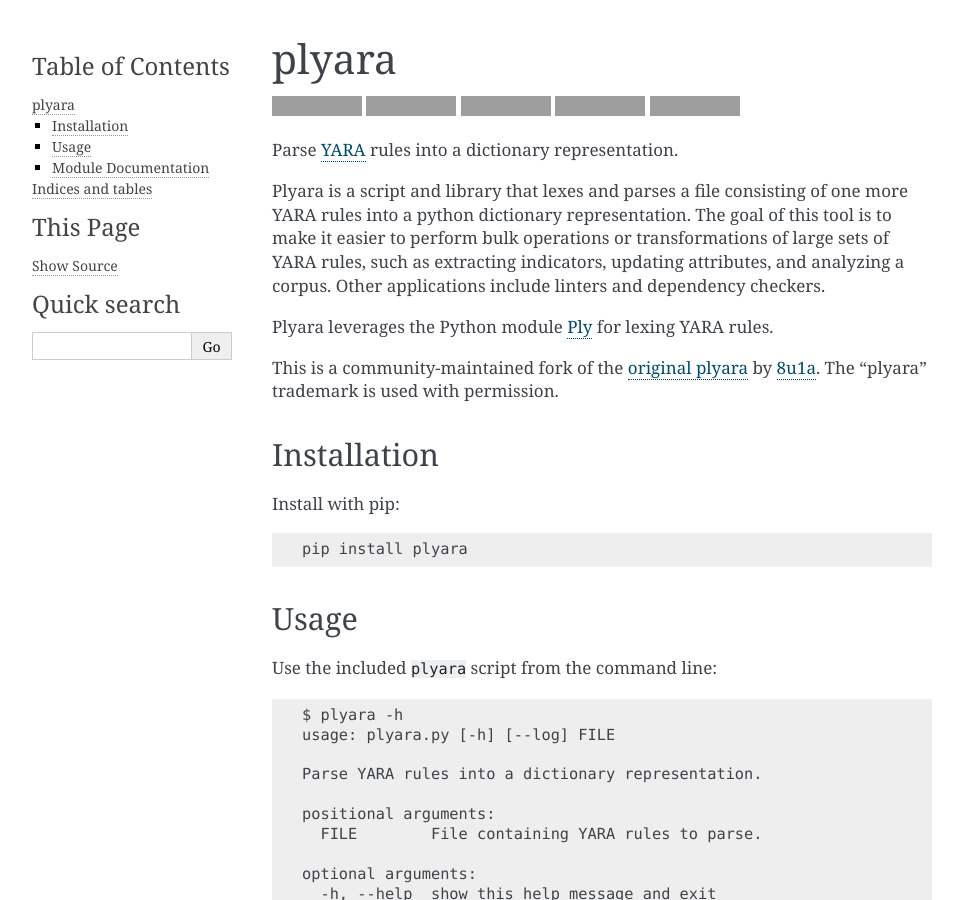
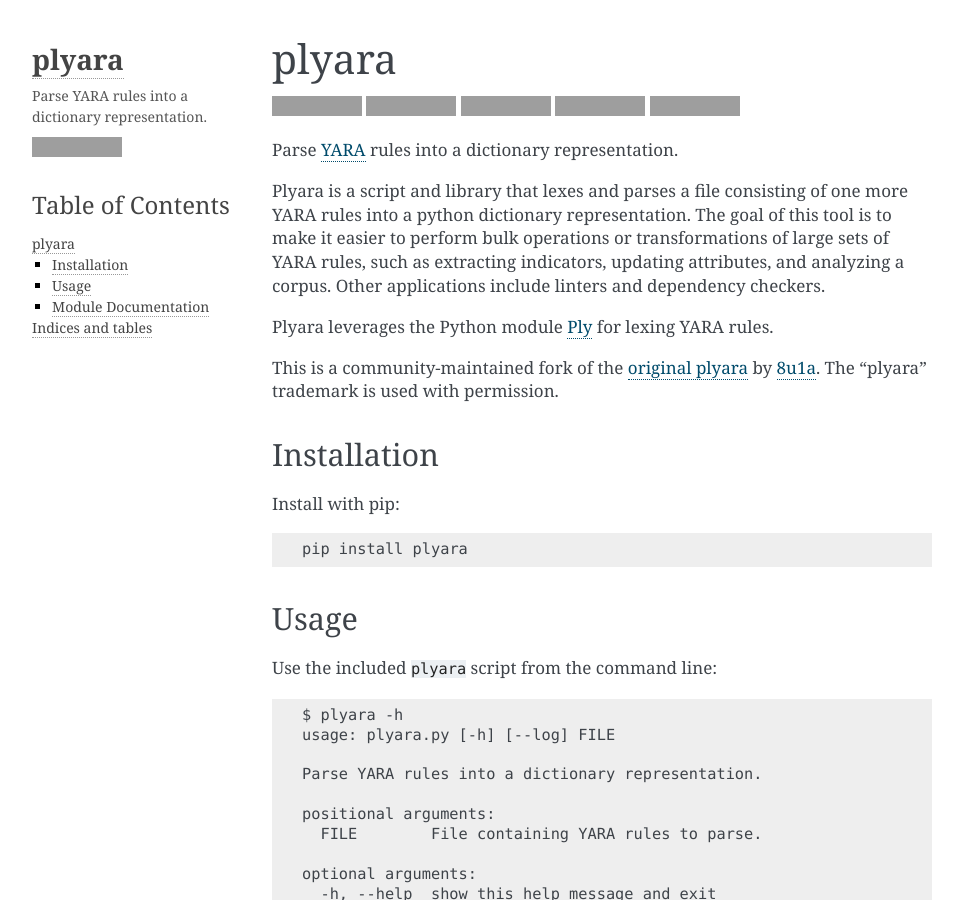
Before and after one commit to plyara/plyara, a Sphinx documentation site: the page built from docs/index.rst, in a window 1280 px wide and 900 px high. Shown: the whole window, without its empty margins (148-1111 px from the left). Built offline with Sphinx 7.4.7, drawn with Linux system fonts in a browser that asks for light colours; grey boxes are pictures that could not be loaded.

Commit message:
Update sidebar

```diff
--- a/docs/conf.py
+++ b/docs/conf.py
@@ -104,7 +104,12 @@ html_static_path = ['_static']
 # default: ``['localtoc.html', 'relations.html', 'sourcelink.html',
 # 'searchbox.html']``.
 #
-# html_sidebars = {}
+html_sidebars = {
+    '**': [
+        'about.html',
+        'localtoc.html',
+    ]
+}
 
 
 # -- Options for HTMLHelp output ---------------------------------------------
```
